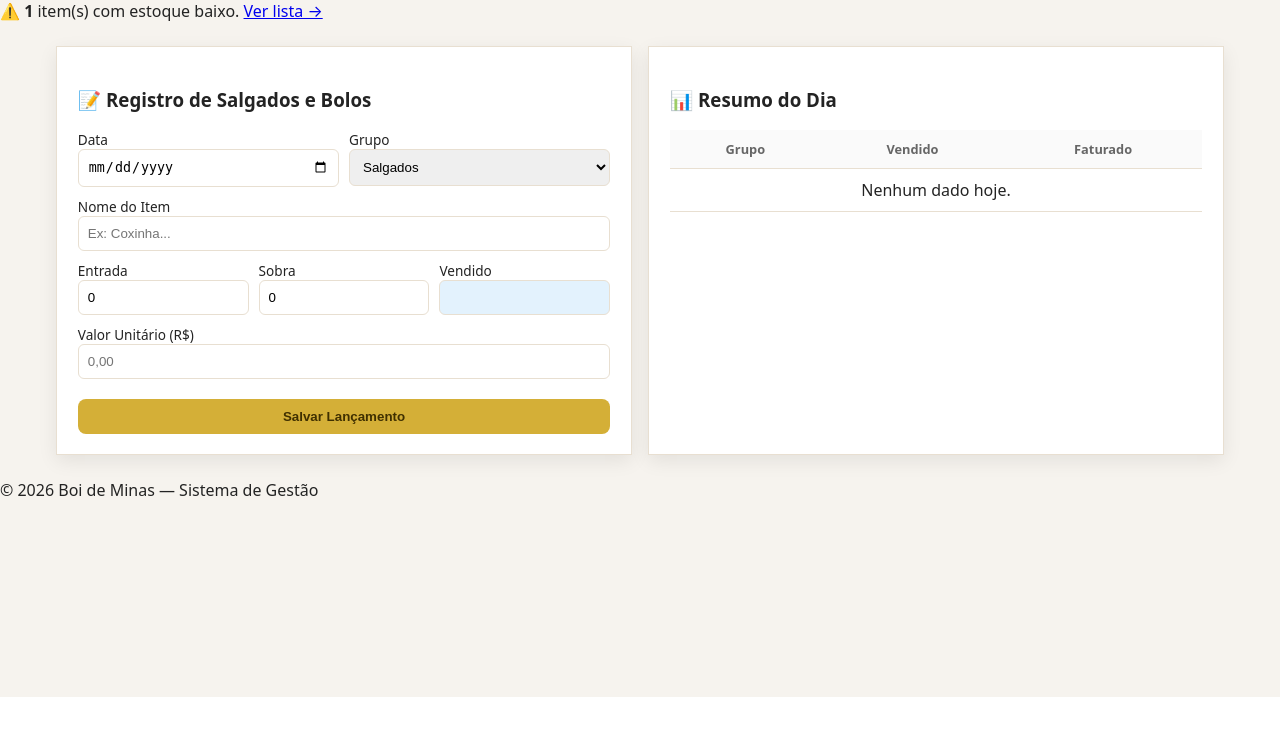
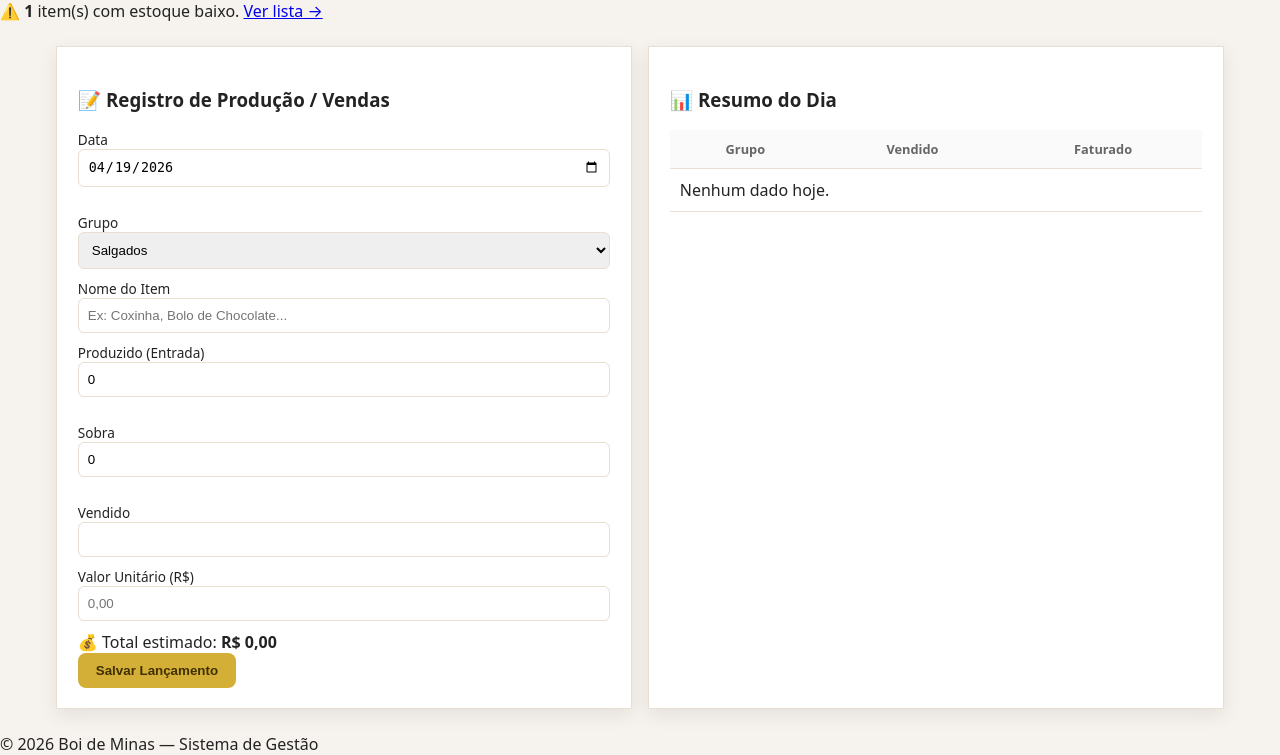
Before and after one commit to mattheuschaves2920-ops/boi-de-minas-sistema, a Flask app: page /controle in a window 1280 px wide. Shown: the part 103-858 px from the top of the page. Before the commit the page ends 800 px from the top, so only its background shows below. Run offline with Flask 3, Linux system fonts and the light colour scheme; the visitor is signed in with stand-in values (Sample User, id 1); tables that the repository leaves empty hold one stand-in row (values such as "Sample post").

Commit message:
Update controle.html

```diff
--- a/templates/controle.html
+++ b/templates/controle.html
@@ -1,74 +1,140 @@
 {% extends "base.html" %}
 {% block content %}
+
 <div class="grid two">
+
+    <!-- FORMULÁRIO -->
     <section class="card">
-        <h3>📝 Registro de Salgados e Bolos</h3>
-        <!-- CORRIGIDO: adicionado csrf_token -->
-        <form method="post" id="daily-form">
+        <h3>📝 Registro de Produção / Vendas</h3>
+
+        <form method="post" id="daily-form" class="form">
             <input type="hidden" name="csrf_token" value="{{ csrf_token() }}">
-            <div class="grid" style="grid-template-columns: 1fr 1fr; gap: 10px;">
+
+            <div class="grid form-grid-2">
                 <label>Data
                     <input type="date" name="control_date" id="control_date" required>
                 </label>
+
                 <label>Grupo
-                    <select name="group_name">
-                        {% for g in daily_groups %}<option value="{{ g }}">{{ g }}</option>{% endfor %}
+                    <select name="group_name" required>
+                        {% for g in daily_groups %}
+                            <option value="{{ g }}">{{ g }}</option>
+                        {% endfor %}
                     </select>
                 </label>
             </div>
+
             <label>Nome do Item
-                <input type="text" name="item_name" placeholder="Ex: Coxinha..." required>
+                <input type="text" name="item_name" placeholder="Ex: Coxinha, Bolo de Chocolate..." required>
             </label>
-            <div class="grid" style="grid-template-columns: repeat(3, 1fr); gap: 10px;">
-                <label>Entrada
+
+            <div class="grid form-grid-3">
+                <label>Produzido (Entrada)
                     <input type="number" name="input_qty" id="in" min="0" value="0" required>
                 </label>
+
                 <label>Sobra
                     <input type="number" name="output_qty" id="out" min="0" value="0" required>
                 </label>
+
                 <label>Vendido
-                    <input type="number" name="sold_qty" id="sold" readonly style="background:#e3f2fd">
+                    <input type="number" name="sold_qty" id="sold" readonly class="readonly">
                 </label>
             </div>
+
             <label>Valor Unitário (R$)
-                <input type="number" step="0.01" name="unit_value" placeholder="0,00">
+                <input type="number" step="0.01" name="unit_value" id="price" placeholder="0,00">
             </label>
-            <button type="submit" class="btn" style="width: 100%; margin-top: 10px;">Salvar Lançamento</button>
+
+            <!-- TOTAL -->
+            <div class="total-box">
+                💰 Total estimado: <strong id="total">R$ 0,00</strong>
+            </div>
+
+            <button type="submit" class="btn full">Salvar Lançamento</button>
         </form>
     </section>
 
+    <!-- RESUMO -->
     <section class="card">
         <h3>📊 Resumo do Dia</h3>
+
         <div class="table-wrap">
             <table>
                 <thead>
-                    <tr><th>Grupo</th><th>Vendido</th><th>Faturado</th></tr>
+                    <tr>
+                        <th>Grupo</th>
+                        <th>Vendido</th>
+                        <th>Faturado</th>
+                    </tr>
                 </thead>
                 <tbody>
                     {% for g, t in totais.items() %}
                     <tr>
                         <td><strong>{{ g }}</strong></td>
                         <td>{{ t.vendido }} un.</td>
-                        <td style="color:var(--green)">R$ {{ '%.2f'|format(t.faturado) }}</td>
+                        <td class="money">
+                            R$ {{ '%.2f'|format(t.faturado) }}
+                        </td>
                     </tr>
                     {% else %}
-                    <tr><td colspan="3" style="text-align:center;">Nenhum dado hoje.</td></tr>
+                    <tr>
+                        <td colspan="3" class="empty-state">
+                            Nenhum dado hoje.
+                        </td>
+                    </tr>
                     {% endfor %}
                 </tbody>
             </table>
         </div>
     </section>
+
 </div>
 
+<!-- SCRIPT MELHORADO -->
 <script>
-    const inQty = document.getElementById('in');
-    const outQty = document.getElementById('out');
-    const soldQty = document.getElementById('sold');
-    function calcular() {
-        const total = (parseInt(inQty.value) || 0) - (parseInt(outQty.value) || 0);
-        soldQty.value = total > 0 ? total : 0;
+const inQty   = document.getElementById('in');
+const outQty  = document.getElementById('out');
+const soldQty = document.getElementById('sold');
+const price   = document.getElementById('price');
+const total   = document.getElementById('total');
+
+/* cálculo inteligente */
+function calcular() {
+    const entrada = parseFloat(inQty.value) || 0;
+    const sobra   = parseFloat(outQty.value) || 0;
+
+    let vendido = entrada - sobra;
+
+    /* impede erro humano */
+    if (vendido < 0) {
+        vendido = 0;
+        outQty.value = entrada;
     }
-    inQty.addEventListener('input', calcular);
-    outQty.addEventListener('input', calcular);
+
+    soldQty.value = vendido;
+
+    calcularTotal();
+}
+
+function calcularTotal() {
+    const vendido = parseFloat(soldQty.value) || 0;
+    const valor   = parseFloat(price.value) || 0;
+
+    const resultado = vendido * valor;
+
+    total.textContent = "R$ " + resultado.toFixed(2);
+}
+
+/* eventos */
+[inQty, outQty].forEach(el => el.addEventListener('input', calcular));
+price.addEventListener('input', calcularTotal);
+
+/* seta data automática */
+document.addEventListener('DOMContentLoaded', () => {
+    const hoje = new Date().toISOString().split('T')[0];
+    document.getElementById('control_date').value = hoje;
+});
 </script>
+
 {% endblock %}
```
